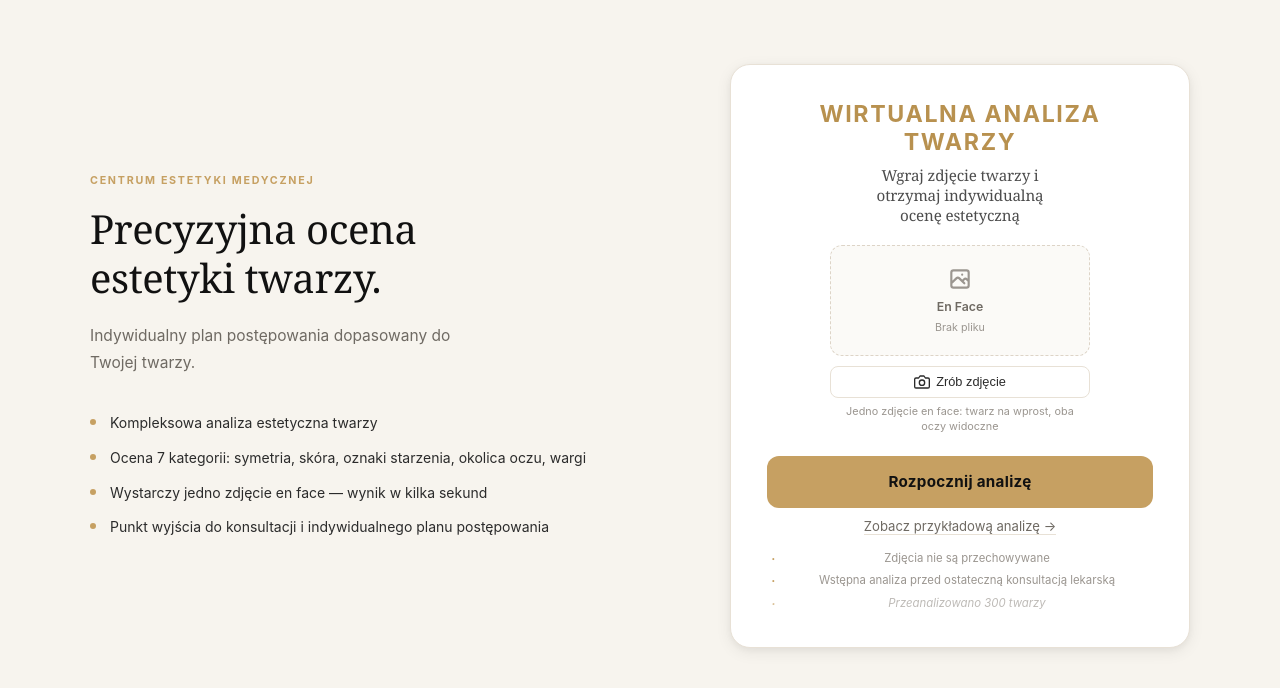
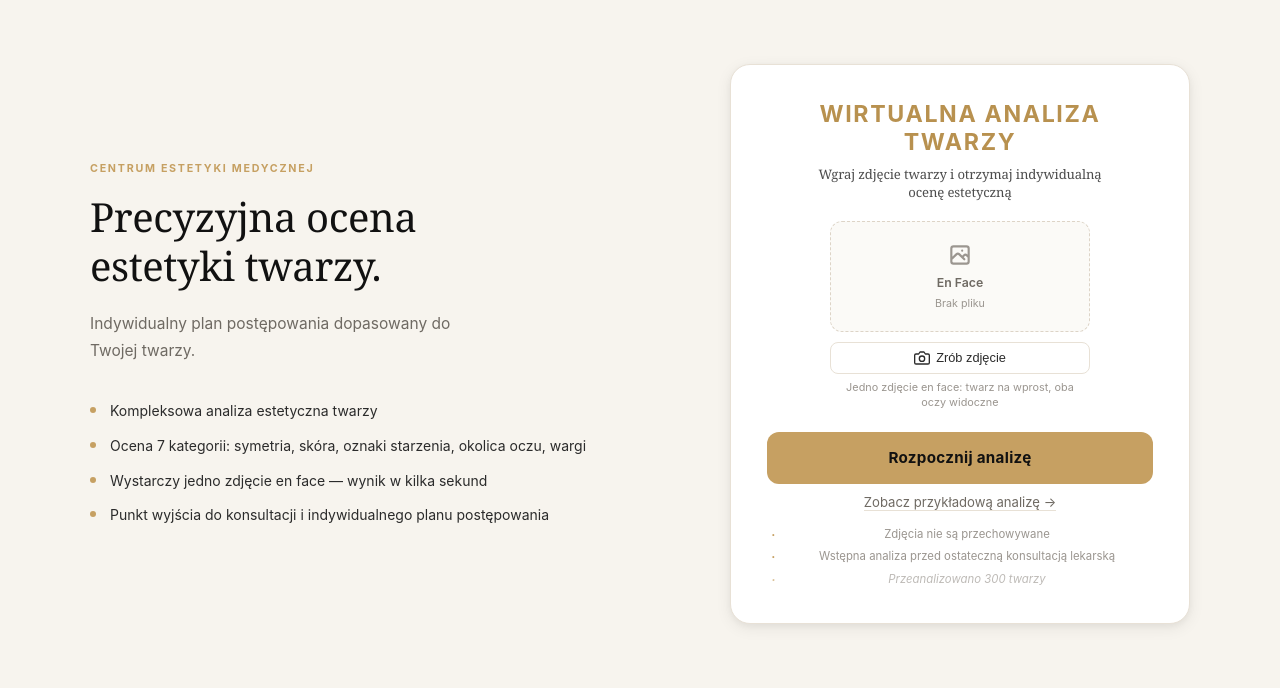
Before and after one commit to PiotrMD/face-analysis, a Flask app: page / in a window 1280 px wide. Shown: the part 87-775 px from the top of the page. Run offline with Flask 3, Linux system fonts and the light colour scheme.

Commit message:
Constrain upload subtitle width to 80% and reduce font size
Co-Authored-By: Claude Sonnet 4.6 <noreply@anthropic.com>

```diff
--- a/static/style.css
+++ b/static/style.css
@@ -314,16 +314,14 @@ body {
 
 .upload-card__title {
     font-family: var(--serif);
-    font-size: .95rem;
+    font-size: .82rem;
     font-weight: 400;
     color: var(--ink);
-    margin-bottom: 20px;
+    margin: 0 auto 20px;
     letter-spacing: -.01em;
     text-align: center;
     opacity: .75;
-    max-width: 22ch;
-    margin-left: auto;
-    margin-right: auto;
+    max-width: 80%;
 }
 
 .upload-card__sub {
```
